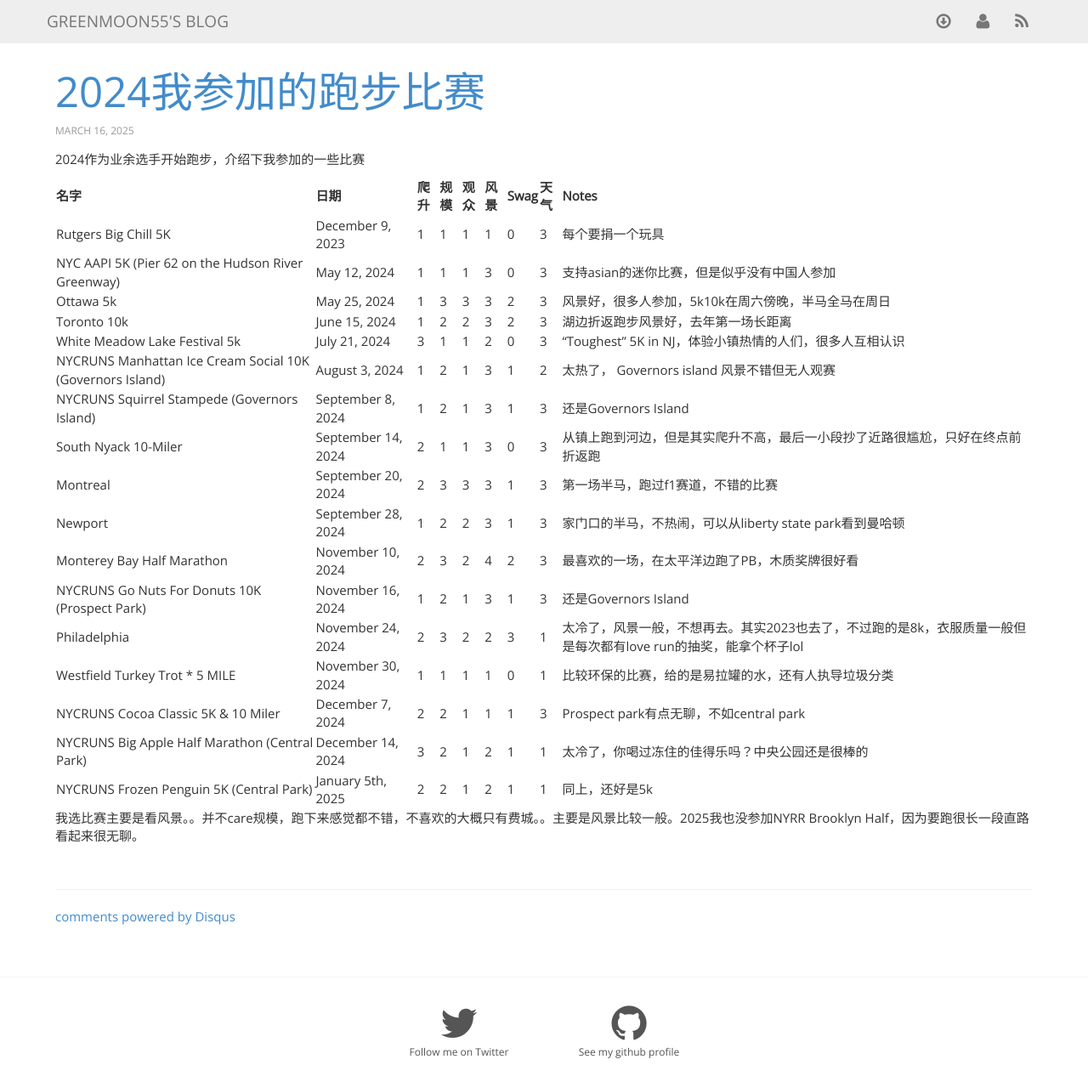
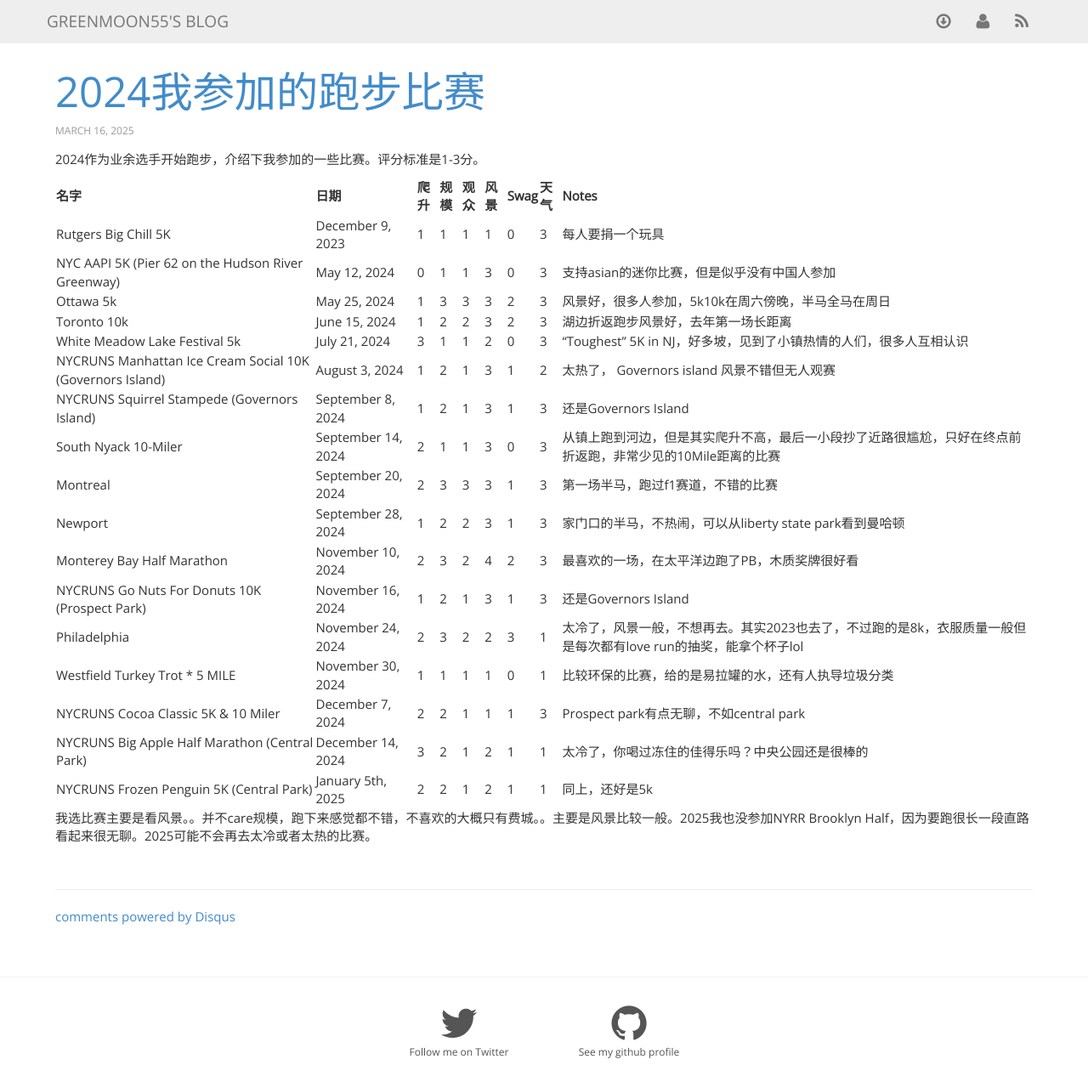
Before and after one commit to greenmoon55/greenmoon55.github.io, a Jekyll site: the page built from _posts/2025-03-16-2024-running-races.markdown, in a window 1280 px wide and 1377 px high, cut to the strip 0-1273 px from the top of the window. Shown: the whole strip at 85% size. Built offline with Jekyll 4.4.1, drawn with Linux system fonts in a browser that asks for light colours; nearby versions of some CDN libraries; comment, search, counter and statistics services are not loaded.

Commit message:
Update post

```diff
--- a/_posts/2025-03-16-2024-running-races.markdown
+++ b/_posts/2025-03-16-2024-running-races.markdown
@@ -4,18 +4,18 @@
 published: true
 ---
 
-2024作为业余选手开始跑步，介绍下我参加的一些比赛
+2024作为业余选手开始跑步，介绍下我参加的一些比赛。评分标准是1-3分。
 
 | 名字 | 日期 | 爬升 | 规模 | 观众 | 风景 | Swag | 天气 | Notes |
 |-----------|------|------|----------|-------|----------|---------|------|---------|-------|
-| Rutgers Big Chill 5K | December 9, 2023 | 1 | 1 | 1 | 1 | 0 | 3 | 每个要捐一个玩具 |
-| NYC AAPI 5K (Pier 62 on the Hudson River Greenway) | May 12, 2024 | 1 | 1 | 1 | 3 | 0 | 3 | 支持asian的迷你比赛，但是似乎没有中国人参加 |
+| Rutgers Big Chill 5K | December 9, 2023 | 1 | 1 | 1 | 1 | 0 | 3 | 每人要捐一个玩具 |
+| NYC AAPI 5K (Pier 62 on the Hudson River Greenway) | May 12, 2024 | 0 | 1 | 1 | 3 | 0 | 3 | 支持asian的迷你比赛，但是似乎没有中国人参加 |
 | Ottawa 5k | May 25, 2024 | 1 | 3 | 3 | 3 | 2 | 3 | 风景好，很多人参加，5k10k在周六傍晚，半马全马在周日 |
 | Toronto 10k | June 15, 2024 | 1 | 2 | 2 | 3 | 2 | 3 | 湖边折返跑步风景好，去年第一场长距离 |
-| White Meadow Lake Festival 5k | July 21, 2024 | 3 | 1 | 1 | 2 | 0 | 3 | "Toughest" 5K in NJ，体验小镇热情的人们，很多人互相认识 |
+| White Meadow Lake Festival 5k | July 21, 2024 | 3 | 1 | 1 | 2 | 0 | 3 | "Toughest" 5K in NJ，好多坡，见到了小镇热情的人们，很多人互相认识 |
 | NYCRUNS Manhattan Ice Cream Social 10K (Governors Island) | August 3, 2024 | 1 | 2 | 1 | 3 | 1 | 2 | 太热了， Governors island 风景不错但无人观赛 |
 | NYCRUNS Squirrel Stampede (Governors Island) | September 8, 2024 | 1 | 2 | 1 | 3 | 1 | 3 | 还是Governors Island |
-| South Nyack 10-Miler | September 14, 2024 | 2 | 1 | 1 | 3 | 0 | 3 | 从镇上跑到河边，但是其实爬升不高，最后一小段抄了近路很尴尬，只好在终点前折返跑 |
+| South Nyack 10-Miler | September 14, 2024 | 2 | 1 | 1 | 3 | 0 | 3 | 从镇上跑到河边，但是其实爬升不高，最后一小段抄了近路很尴尬，只好在终点前折返跑，非常少见的10Mile距离的比赛 |
 | Montreal | September 20, 2024 | 2 | 3 | 3 | 3 | 1 | 3 | 第一场半马，跑过f1赛道，不错的比赛 |
 | Newport | September 28, 2024 | 1 | 2 | 2 | 3 | 1 | 3 | 家门口的半马，不热闹，可以从liberty state park看到曼哈顿 |
 | Monterey Bay Half Marathon | November 10, 2024 | 2 | 3 | 2 | 4 | 2 | 3 | 最喜欢的一场，在太平洋边跑了PB，木质奖牌很好看 |
@@ -26,4 +26,4 @@
 | NYCRUNS Big Apple Half Marathon (Central Park) | December 14, 2024 | 3 | 2 | 1 | 2 | 1 | 1 | 太冷了，你喝过冻住的佳得乐吗？中央公园还是很棒的 |
 | NYCRUNS Frozen Penguin 5K (Central Park) | January 5th, 2025 | 2 | 2 | 1 | 2 | 1 | 1 | 同上，还好是5k |
 
-我选比赛主要是看风景。。并不care规模，跑下来感觉都不错，不喜欢的大概只有费城。。主要是风景比较一般。2025我也没参加NYRR Brooklyn Half，因为要跑很长一段直路看起来很无聊。
+我选比赛主要是看风景。。并不care规模，跑下来感觉都不错，不喜欢的大概只有费城。。主要是风景比较一般。2025我也没参加NYRR Brooklyn Half，因为要跑很长一段直路看起来很无聊。2025可能不会再去太冷或者太热的比赛。
```
